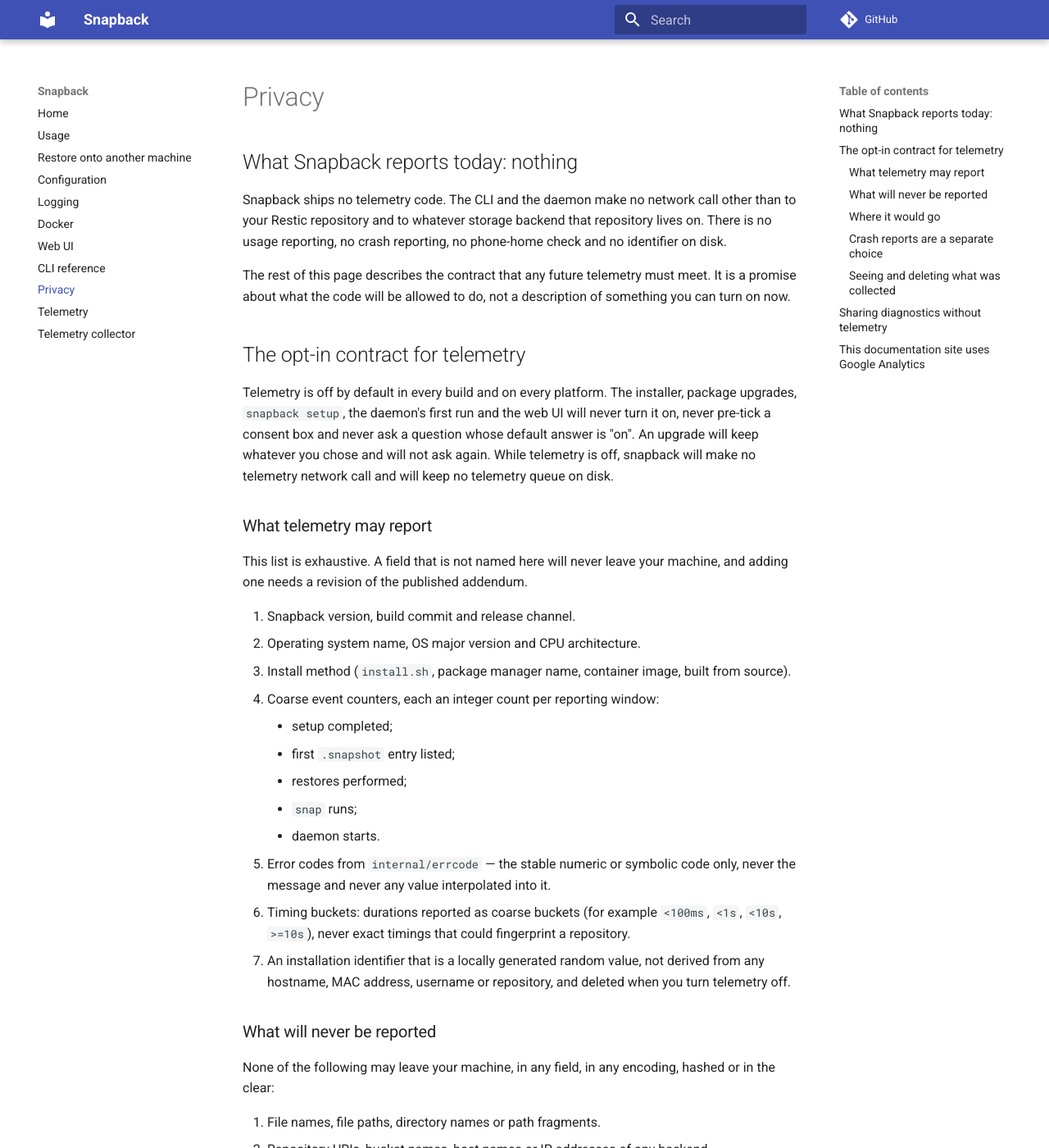
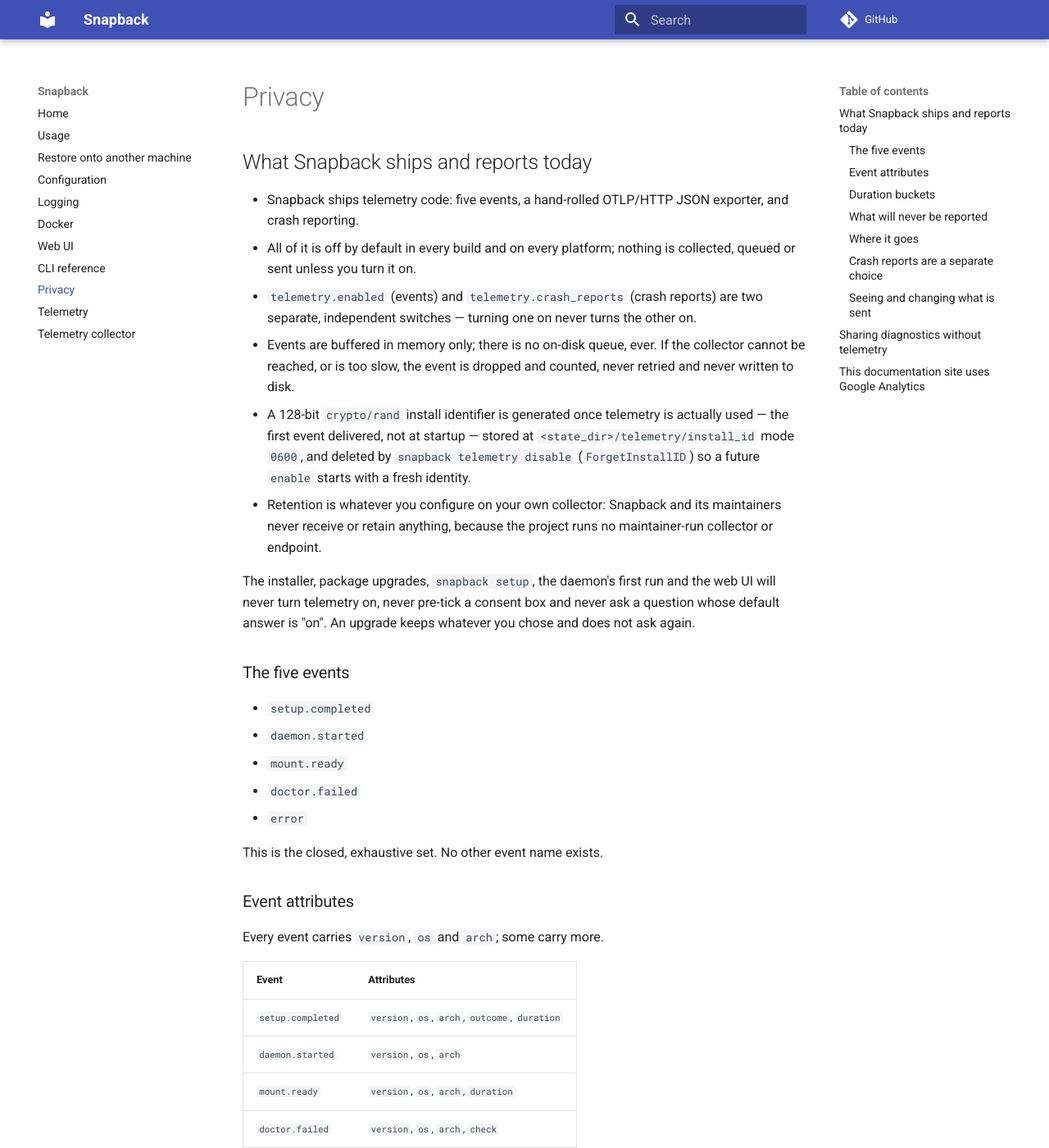
Before and after one commit to adeelahmad/snapback, an MkDocs documentation site: the page built from docs-site/privacy.md, in a window 1280 px wide and 1400 px high. Shown: the whole window at 82% size. Built offline with MkDocs 1.6.1 and Material for MkDocs 9.7.7, drawn with Linux system fonts in a browser that asks for light colours; comment, search, counter and statistics services are not loaded; some of the changed text lies outside the part shown.

Commit message:
docs: rewrite privacy.md now that telemetry code ships (S6-10/T3)
Corrects the false 'Snapback ships no telemetry code' claim. States what
is shipped (five events, hand-rolled OTLP/HTTP JSON exporter, crash
reporting), that it is off by default, the exact per-event attributes,
the five duration buckets, the install-id lifecycle including deletion
on disable, the two independent switches, that there is no on-disk
queue, and that retention is the operator's own collector's (H2). The
existing prohibition list and the Google Analytics section are kept
verbatim. Adds test/projectdocs/privacy_test.go pinning every fact
against internal/telemetry's real exported values.

```diff
--- a/docs-site/privacy.md
+++ b/docs-site/privacy.md
@@ -1,48 +1,55 @@
 # Privacy
 
-## What Snapback reports today: nothing
+## What Snapback ships and reports today
 
-Snapback ships no telemetry code. The CLI and the daemon make no network call
-other than to your Restic repository and to whatever storage backend that
-repository lives on. There is no usage reporting, no crash reporting, no
-phone-home check and no identifier on disk.
+- Snapback ships telemetry code: five events, a hand-rolled OTLP/HTTP JSON exporter, and crash reporting.
+- All of it is off by default in every build and on every platform; nothing is collected, queued or sent unless you turn it on.
+- `telemetry.enabled` (events) and `telemetry.crash_reports` (crash reports) are two separate, independent switches — turning one on never turns the other on.
+- Events are buffered in memory only; there is no on-disk queue, ever. If the collector cannot be reached, or is too slow, the event is dropped and counted, never retried and never written to disk.
+- A 128-bit `crypto/rand` install identifier is generated once telemetry is actually used — the first event delivered, not at startup — stored at `<state_dir>/telemetry/install_id` mode `0600`, and deleted by `snapback telemetry disable` (`ForgetInstallID`) so a future `enable` starts with a fresh identity.
+- Retention is whatever you configure on your own collector: Snapback and its maintainers never receive or retain anything, because the project runs no maintainer-run collector or endpoint.
 
-The rest of this page describes the contract that any future telemetry must
-meet. It is a promise about what the code will be allowed to do, not a
-description of something you can turn on now.
+The installer, package upgrades, `snapback setup`, the daemon's first run and
+the web UI will never turn telemetry on, never pre-tick a consent box and
+never ask a question whose default answer is "on". An upgrade keeps whatever
+you chose and does not ask again.
 
-## The opt-in contract for telemetry
+### The five events
 
-Telemetry is off by default in every build and on every platform. The
-installer, package upgrades, `snapback setup`, the daemon's first run and the
-web UI will never turn it on, never pre-tick a consent box and never ask a
-question whose default answer is "on". An upgrade will keep whatever you chose
-and will not ask again. While telemetry is off, snapback will make no telemetry
-network call and will keep no telemetry queue on disk.
+- `setup.completed`
+- `daemon.started`
+- `mount.ready`
+- `doctor.failed`
+- `error`
 
-### What telemetry may report
+This is the closed, exhaustive set. No other event name exists.
 
-This list is exhaustive. A field that is not named here will never leave your
-machine, and adding one needs a revision of the published addendum.
+### Event attributes
 
-1. Snapback version, build commit and release channel.
-2. Operating system name, OS major version and CPU architecture.
-3. Install method (`install.sh`, package manager name, container image, built
-   from source).
-4. Coarse event counters, each an integer count per reporting window:
-    - setup completed;
-    - first `.snapshot` entry listed;
-    - restores performed;
-    - `snap` runs;
-    - daemon starts.
-5. Error codes from `internal/errcode` — the stable numeric or symbolic code
-   only, never the message and never any value interpolated into it.
-6. Timing buckets: durations reported as coarse buckets (for example `<100ms`,
-   `<1s`, `<10s`, `>=10s`), never exact timings that could fingerprint a
-   repository.
-7. An installation identifier that is a locally generated random value, not
-   derived from any hostname, MAC address, username or repository, and deleted
-   when you turn telemetry off.
+Every event carries `version`, `os` and `arch`; some carry more.
+
+| Event | Attributes |
+|---|---|
+| `setup.completed` | `version`, `os`, `arch`, `outcome`, `duration` |
+| `daemon.started` | `version`, `os`, `arch` |
+| `mount.ready` | `version`, `os`, `arch`, `duration` |
+| `doctor.failed` | `version`, `os`, `arch`, `check` |
+| `error` | `version`, `os`, `arch`, `code` |
+
+No other attribute exists on any of them; adding one means changing the
+schema in `internal/telemetry` and this page together. See
+[Telemetry](telemetry.md) for the configuration keys and the endpoint rules.
+
+### Duration buckets
+
+Every duration an event reports is one of five coarse labels, never an exact
+number, so a timing cannot fingerprint a repository:
+
+- `<100ms`
+- `<1s`
+- `<10s`
+- `<60s`
+- `>=60s`
 
 ### What will never be reported
 
@@ -60,38 +67,39 @@
 A field that cannot be produced without one of the above will be dropped, not
 redacted.
 
-### Where it would go
+### Where it goes
 
-Telemetry will use OpenTelemetry over OTLP/HTTP to a collector **you**
-configure with `telemetry.endpoint`. There is no built-in endpoint and the
-project runs no default collector, so with telemetry on but no endpoint set,
-nothing will leave the machine. The endpoint must be HTTPS unless it resolves
-to a loopback address, and delivery will be asynchronous and bounded so it can
+Telemetry is a hand-rolled OTLP/HTTP JSON exporter — not the OpenTelemetry
+SDK — POSTed to a collector **you** configure with `telemetry.endpoint`.
+There is no built-in endpoint and the project runs no default collector, so
+with telemetry on but no endpoint set, nothing leaves the machine, and
+`enable` refuses to turn telemetry on until `telemetry.endpoint` is set. The
+endpoint must be HTTPS unless it resolves to a loopback address (`127.0.0.1`,
+`::1` or `localhost`), and delivery is asynchronous and bounded so it can
 never block or slow a command.
 
 ### Crash reports are a separate choice
 
 Crash reports are their own opt-in (`telemetry.crash_reports`). Turning
-telemetry on will not turn crash reports on. They will use the Sentry protocol
-so you can point them at a self-hosted GlitchTip or compatible endpoint; there
-is no built-in DSN. Crash reports obey the prohibition list in full: frames
-carry function and package names from snapback's own modules only, and paths,
-arguments, local variables and environment are stripped before a report is
-queued, not at the receiver.
+telemetry on does not turn crash reports on. They use the Sentry envelope
+protocol so you can point them at a self-hosted GlitchTip or compatible
+endpoint; there is no built-in DSN. Crash reports obey the prohibition list
+in full: frames carry function and package names from snapback's own modules
+only, and paths, arguments, local variables and environment are stripped
+before a report is sent, not at the receiver.
 
-### Seeing and deleting what was collected
+### Seeing and changing what is sent
 
-A `telemetry` subcommand is planned, with two verbs; neither is available
-today.
+`snapback telemetry` has four verbs:
 
-- The `status` verb will print exactly what is on, the configured endpoint, the
-  installation identifier and the full last payload as it was or would be
-  delivered, in the machine-readable JSON form used elsewhere in snapback.
-- The `off` verb will stop all reporting immediately, delete the local queue
-  and the installation identifier, and keep the setting off across upgrades.
+- `status` prints whether telemetry and crash reports are on, the configured endpoints and the install identifier.
+- `show` prints the exact bytes that would be POSTed for a sample of all five events — whether telemetry is on or off — and sends nothing.
+- `enable` turns telemetry on, refusing when no `telemetry.endpoint` is configured.
+- `disable` turns telemetry off and deletes the install identifier.
 
-Nothing will ever be uploaded retroactively: whatever was not reported while
-telemetry was on is gone.
+Nothing is ever uploaded retroactively: whatever was not sent while telemetry
+was on is gone. See [Telemetry](telemetry.md) and [the CLI
+reference](cli.md) for the full detail on each verb.
 
 ## Sharing diagnostics without telemetry
 
```
Also changed, not shown: 1 other file.
